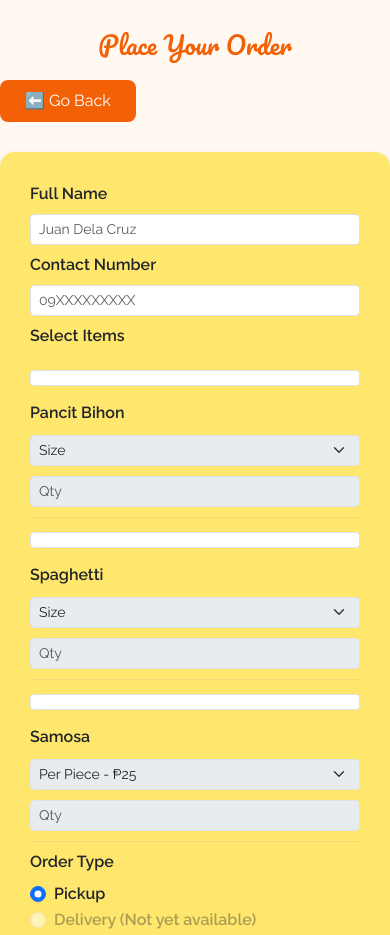
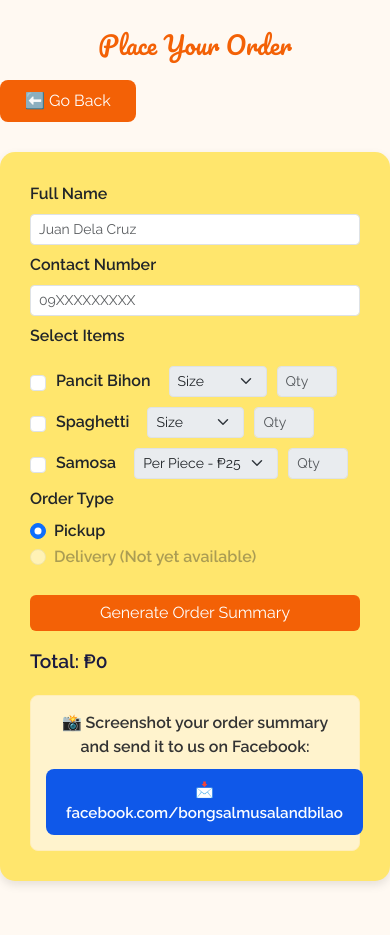
Before and after one commit to ItzmeFurina/almusalbong, a plain HTML site: page ordernow.html in a window 390 px wide. Shown: the top 935 px of the page. After the commit the page ends 911 px from the top, so only its background shows below. Drawn offline with nearby package versions, Linux system fonts and the light colour scheme.

Commit message:
Update ordernow.html

```diff
--- a/ordernow.html
+++ b/ordernow.html
@@ -43,29 +43,11 @@
     }
 
     .form-check-row {
-      display: grid;
-      grid-template-columns: auto 1fr auto auto;
+      display: flex;
+      align-items: center;
       gap: 10px;
-      align-items: center;
+      flex-wrap: wrap;
       margin-top: 10px;
-      border-bottom: 1px solid #f5d776;
-      padding-bottom: 10px;
-    }
-
-    @media (max-width: 576px) {
-      .form-check-row {
-        grid-template-columns: 1fr;
-      }
-
-      .form-check-row input,
-      .form-check-row select,
-      .form-check-row label {
-        width: 100% !important;
-      }
-
-      .form-check-row label {
-        margin-top: 5px;
-      }
     }
 
     .form-check-row input[type="number"] {
@@ -89,8 +71,22 @@
 
     .fb-link {
       margin-top: 20px;
+      text-align: center;
+      font-weight: 600;
+    }
+
+    .fb-link a {
+      color: #fcfdff;
+      text-decoration: none;
+    }
+
+    .fb-link a:hover {
+      text-decoration: underline;
+    }
+    .fb-link {
+  margin-top: 20px;
   padding: 15px;
-      background-color: #fff3cd;
+  background-color: #fff3cd;      /* soft yellow for breakfast vibe */
   border: 1px solid #ffeeba;
   border-radius: 8px;
   text-align: center;
@@ -106,28 +102,37 @@
 .fb-btn {
   display: inline-block;
   padding: 10px 20px;
-      background-color: #0f58e9;
+  background-color: #0f58e9;      /* familiar Facebook blue */
   color: #fff;
   text-decoration: none;
   border-radius: 8px;
   font-weight: 600;
   font-size: 0.95rem;
   transition: background-color 0.3s;
+  text-decoration: none;
 }
 
 .fb-btn:hover {
   background-color: #365899;
 }
+
   </style>
 </head>
 <body>
 
   <h2>Place Your Order</h2>
 <div class="text-start" style="max-width: 750px; margin: 20px auto 0;">
-    <a href="index.html" class="btn" style="background-color: #f36106; color: white; border-radius: 8px; padding: 0.5em 1.5em; font-size: 1rem;">
+  <a href="index.html" class="btn" style="
+    background-color: #f36106;
+    color: white;
+    border-radius: 8px;
+    padding: 0.5em 1.5em;
+    font-size: 1rem;
+  ">
     ⬅️ Go Back
   </a>
 </div>
+
 
   <div class="order-form">
     <div class="mb-2">
@@ -153,7 +158,7 @@
           <option value="M" data-price="90">M - ₱90</option>
           <option value="S" data-price="60">S - ₱60</option>
         </select>
-        <input type="number" class="form-control form-control-sm qty-input" placeholder="Qty" min="1" disabled>
+        <input type="number" class="form-control form-control-sm qty-input" placeholder="Qty" min="1" style="width: 60px;" disabled>
       </div>
 
       <!-- Spaghetti -->
@@ -166,7 +171,7 @@
           <option value="M" data-price="85">M - ₱85</option>
           <option value="S" data-price="55">S - ₱55</option>
         </select>
-        <input type="number" class="form-control form-control-sm qty-input" placeholder="Qty" min="1" disabled>
+        <input type="number" class="form-control form-control-sm qty-input" placeholder="Qty" min="1" style="width: 60px;" disabled>
       </div>
 
       <!-- Samosa -->
@@ -176,7 +181,7 @@
         <select class="form-select form-select-sm size-select w-auto" disabled>
           <option value="piece" data-price="25">Per Piece - ₱25</option>
         </select>
-        <input type="number" class="form-control form-control-sm qty-input" placeholder="Qty" min="1" disabled>
+        <input type="number" class="form-control form-control-sm qty-input" placeholder="Qty" min="1" style="width: 60px;" disabled>
       </div>
     </div>
 
@@ -193,20 +198,24 @@
   </div>
 </div>
 
+
+    <!-- Button and Total -->
     <button class="btn btn-submit w-100 mt-3" onclick="generateSummary()">Generate Order Summary</button>
     <div class="total-section mt-3">Total: ₱<span id="totalPrice">0</span></div>
+
+    <!-- Summary Output -->
     <div class="summary-box" id="orderSummary" style="display:none;"></div>
 
-    <!-- Facebook Reminder -->
+    <!-- FB LINK / INSTRUCTION -->
     <div class="fb-link">
   <p>📸 <strong>Screenshot your order summary</strong> and send it to us on Facebook:</p>
   <a href="https://www.facebook.com/bongsalmusalandbilao" target="_blank" class="fb-btn">
     📩 facebook.com/bongsalmusalandbilao
   </a>
 </div>
+
   </div>
 
-  <!-- JavaScript -->
   <script>
     const checkboxes = document.querySelectorAll('.item-checkbox');
     const totalPriceEl = document.getElementById('totalPrice');
@@ -261,10 +270,10 @@
       });
 
       summary += `\n💰 Total: ₱${totalPriceEl.textContent}`;
+
       summaryBox.style.display = 'block';
       summaryBox.textContent = summary;
     }
   </script>
-
 </body>
 </html>
```
Lines whose indentation alone changed are shown as unchanged.
